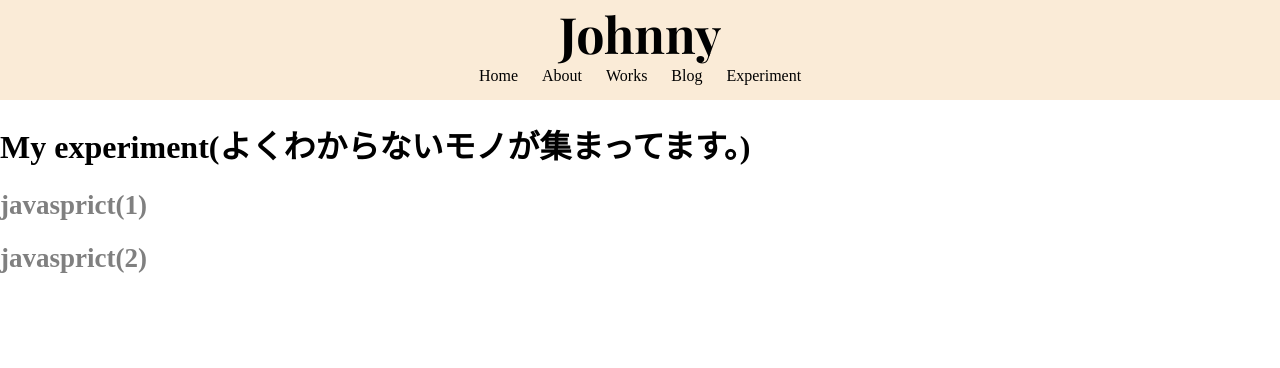
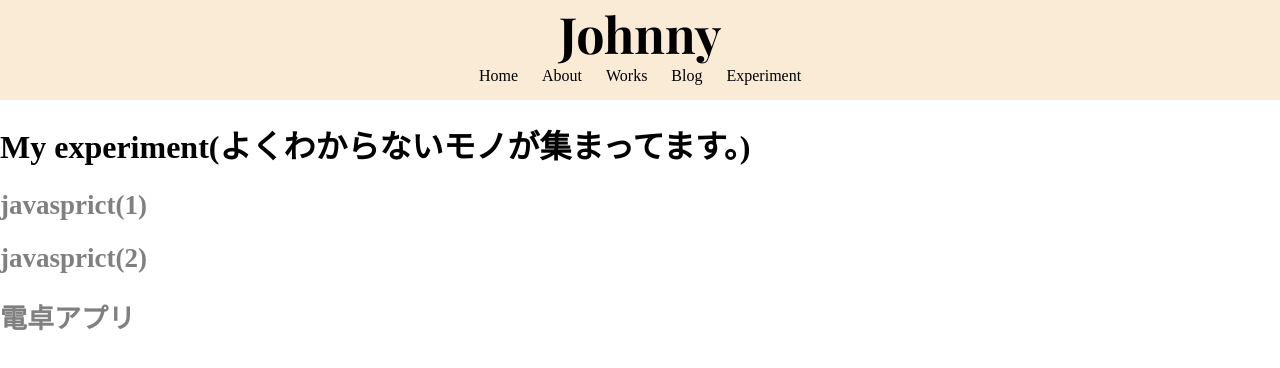
Before and after one commit to johnny-0221/johnny-0221.github.io, a plain HTML site: page experiment/index.html in a window 1280 px wide. Shown: the top 368 px of the page. Drawn offline with nearby package versions, Linux system fonts and the light colour scheme.

Commit message:
cal_link

```diff
--- a/experiment/index.html
+++ b/experiment/index.html
@@ -58,6 +58,11 @@
                     javasprict(2)
                 </h2>
             </a>
+            <a href="calculate/index.html" class="link">
+                <h2>
+                    電卓アプリ
+                </h2>
+            </a>
         <P><br/><br/><br/><br/><br/><br/><br/><br/><br/><br/><br/><br/><br/><br/><br/><br/><br/><br/><br/><br/><br/><br/><br/><br/><br/><br/><br/><br/><br/><br/><br/><br/><br/><br/><br/><br/><br/><br/><br/><br/><br/><br/><br/><br/><br/><br/><br/></P>
 </body>
 
```
